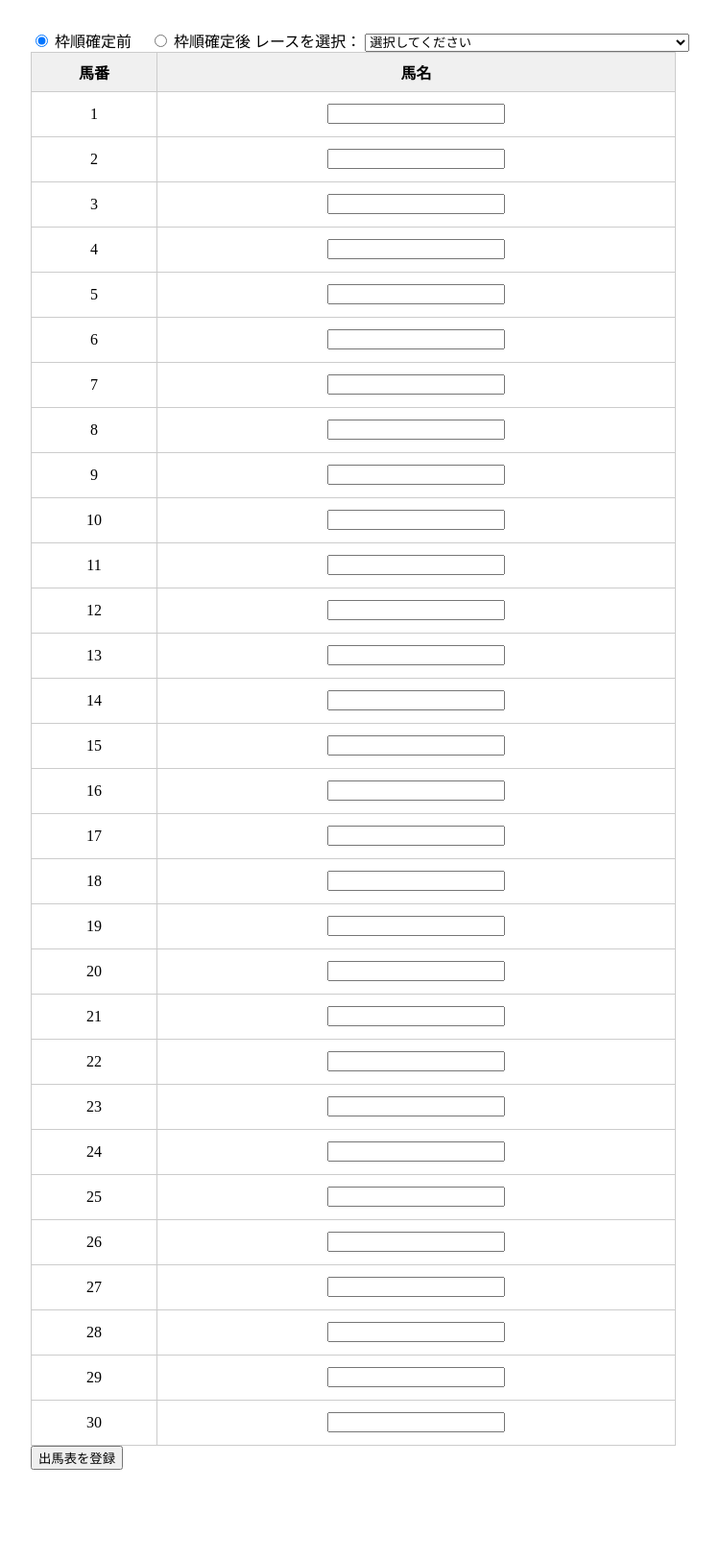
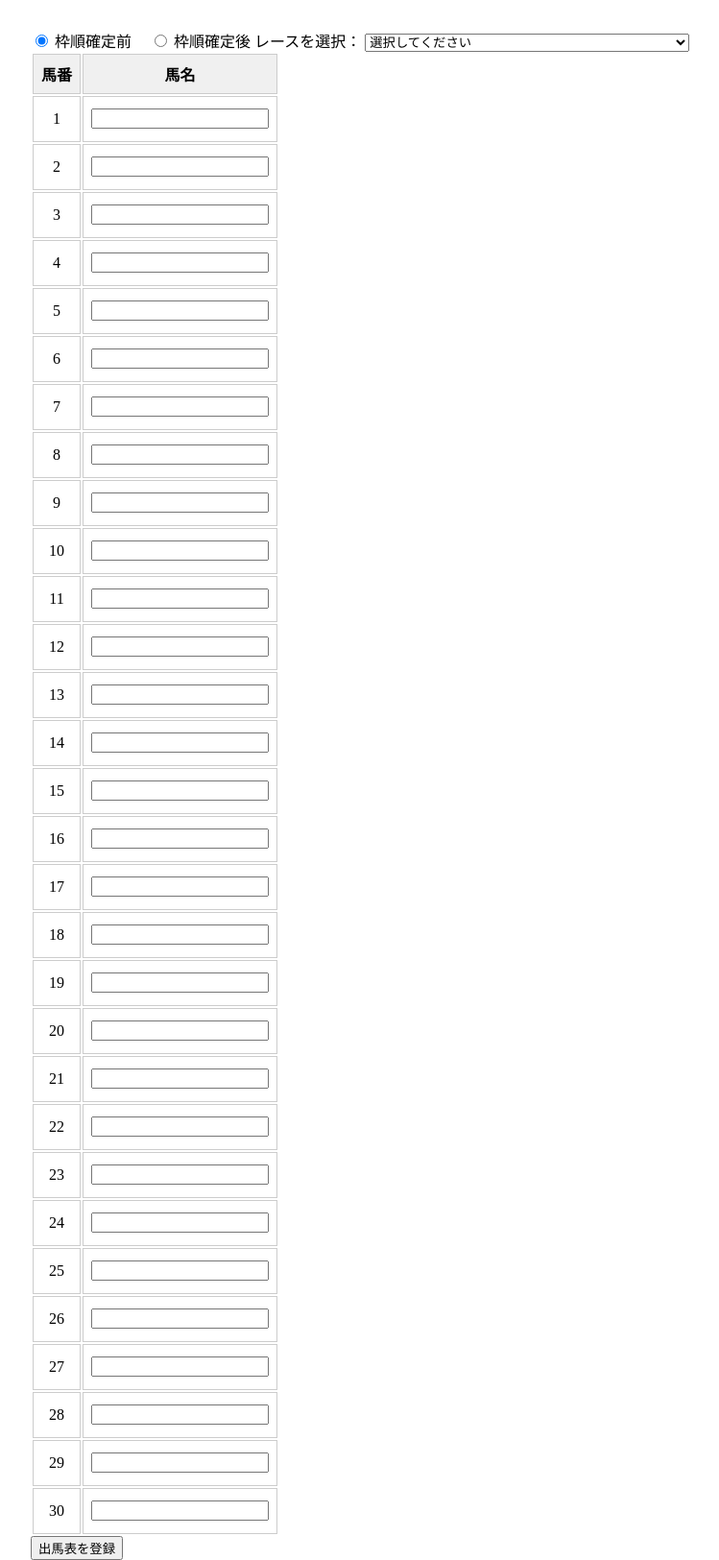
Before and after one commit to mayo2451/Beta-miyakeiba, a Flask app: page /entry_form in a window 1280 px wide. Shown: the part 161-1786 px from the top of the page at 96% size, without its empty margins (128-877 px from the left). Before the commit the page ends 1692 px from the top, so only its background shows below. Run offline with Flask 3, Linux system fonts and the light colour scheme; data comes from the database, SQL or seed files in the repository; parts of the project's set-up code (start-up, migrations or seed data) failed here and were passed over.

Commit message:
Update entryhorsetable.css

```diff
--- a/miyakeiba-beta/static/entryhorsetable.css
+++ b/miyakeiba-beta/static/entryhorsetable.css
@@ -1,6 +1,5 @@
-table {
-    border-collapse: collapse;
-    width: 70%;
+.entry_table table {
+    width: 100%;
 }
 td {
     border: 1px solid #ccc;
@@ -25,6 +24,7 @@ th {
 .entry_table {
     display: flex;
     justify-content: center;
+    width: 70%;
 }
 .face {
     width: auto;
```
